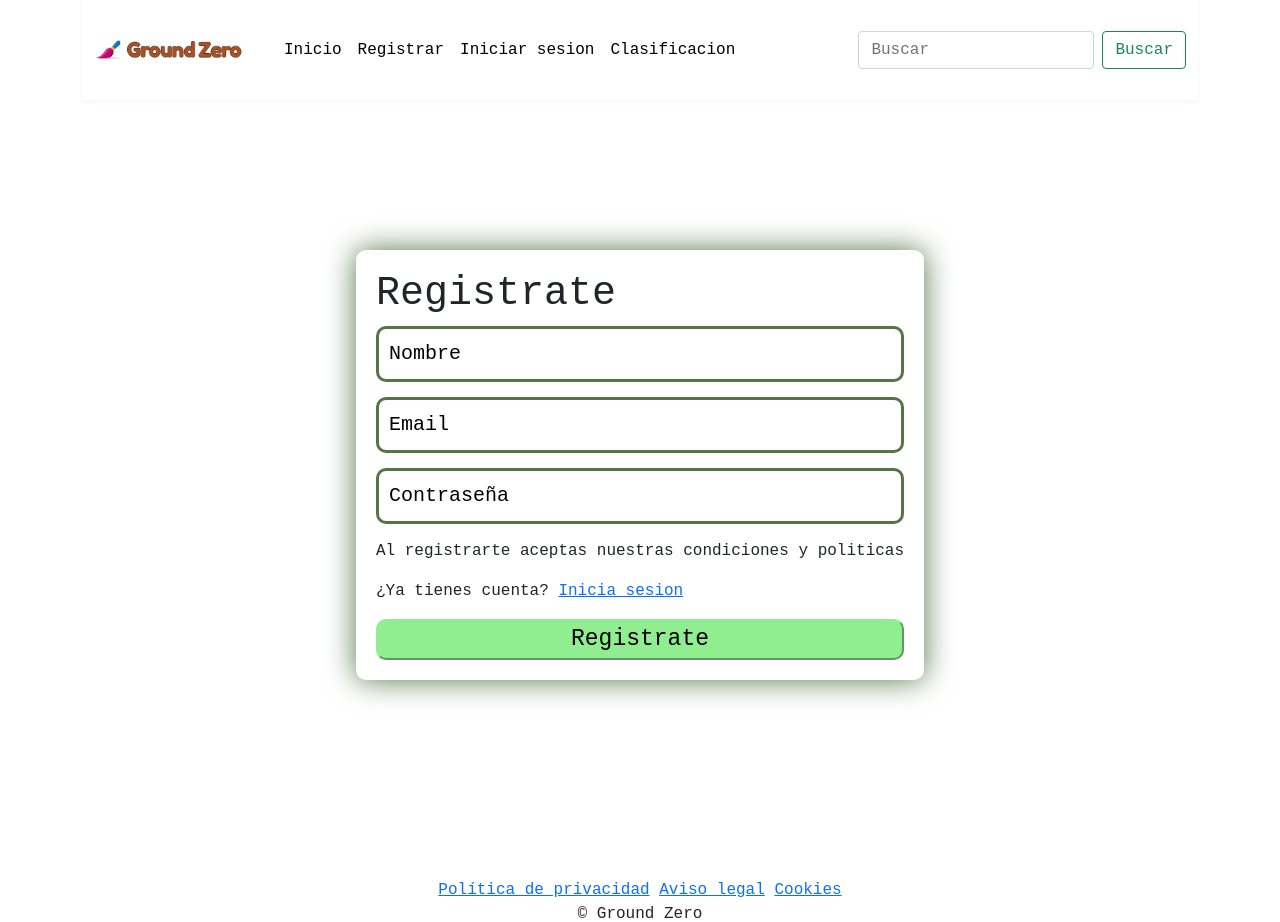
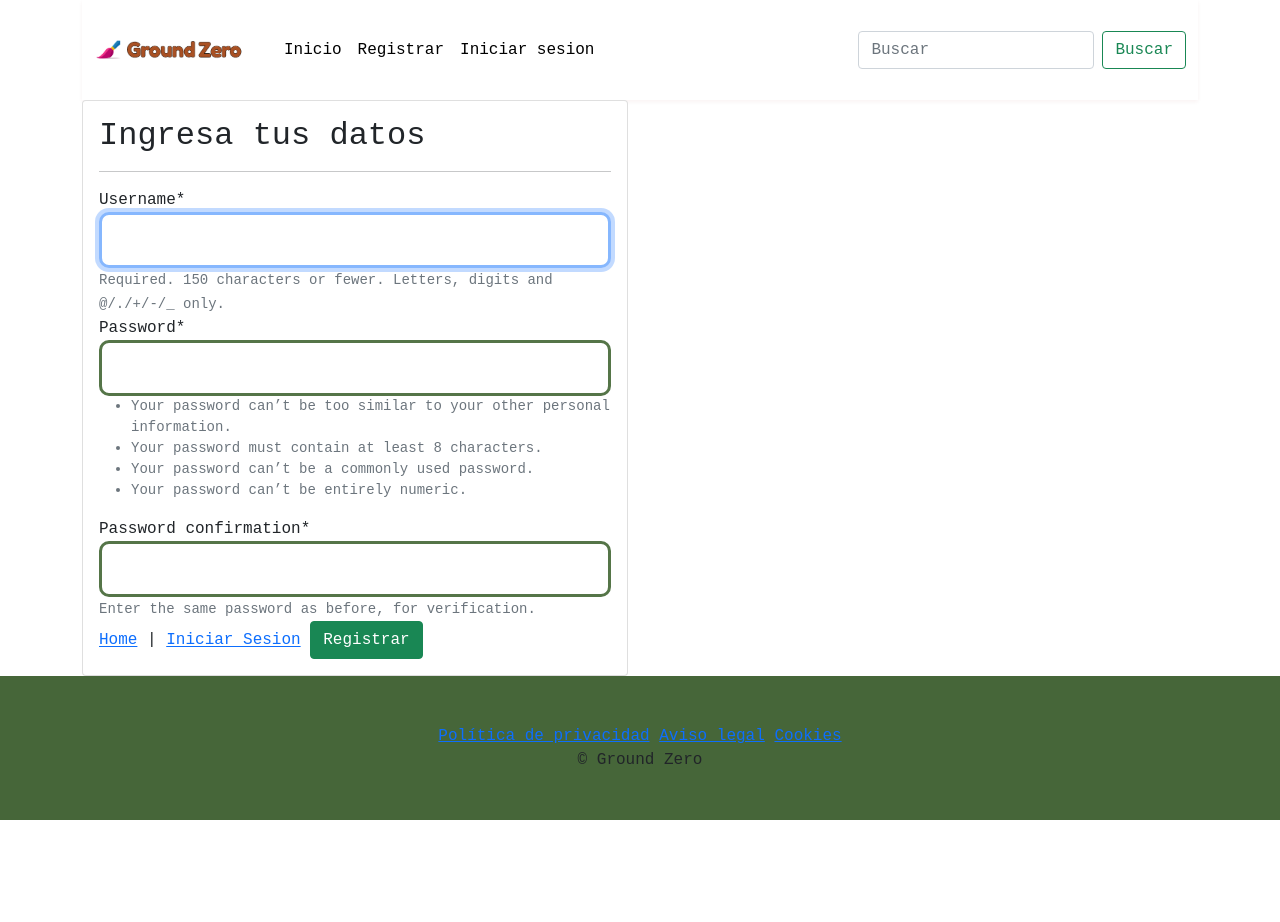
Before and after one commit to BenjaPino/groundzero, a Django app: page /registrar in a window 1280 px wide. Shown: the top 922 px of the page. After the commit the page ends 820 px from the top, so only its background shows below. Run offline with Django 3.2, Linux system fonts and the light colour scheme; some libraries are stand-ins or nearby versions.

Commit message:
ultimas actualizaciones

```diff
--- a/core/forms.py
+++ b/core/forms.py
@@ -3,6 +3,7 @@ from django.db.models import fields
 from django.forms import ModelForm, widgets
 from rest_framework.utils.field_mapping import ClassLookupDict
 from .models import Artista, Usuario
+from django.contrib.auth.forms import UserCreationForm
 
 class ArtistaForm(ModelForm):
     class Meta:
@@ -16,3 +17,6 @@ class UsuarioForm(ModelForm):
         widgets = {
             'password' : forms.PasswordInput()
         }
+
+class CustomUserCreation(UserCreationForm):
+    pass
--- a/core/templates/core/base.html
+++ b/core/templates/core/base.html
@@ -10,7 +10,8 @@
   <link href="https://cdn.jsdelivr.net/npm/bootstrap@5.0.2/dist/css/bootstrap.min.css" rel="stylesheet"
   integrity="sha384-EVSTQN3/azprG1Anm3QDgpJLIm9Nao0Yz1ztcQTwFspd3yD65VohhpuuCOmLASjC" crossorigin="anonymous">
   <!-- CSS -->
-  <link href="{% static 'css/estilo.css'%}" rel="stylesheet">
+  <link rel="stylesheet" href="{% static 'css/estilo.css'%}">
+  <link rel="stylesheet" href="{% static 'css/estilocrud.css'%}">
   <!-- JQUERY 3.3.1 -->
   <script src="https://ajax.googleapis.com/ajax/libs/jquery/3.3.1/jquery.min.js"></script>
   <!-- VALIDATE DEL JQUERY -->
@@ -42,12 +43,20 @@
                   <li class="nav-item">
                     <a class="nav-link" href="{% url 'registrar'%}" >Registrar</a>
                   </li>
+                  {% if user.is_authenticated%}
+                  <li class="nav-item">
+                    <a class="nav-link" href="{% url 'logout'%}" > Cerrar sesion</a>
+                  </li>
+
+                  <li class="nav-item">
+                    <a class="nav-link" href="{% url 'inicio'%}" > Artistas</a>
+                  </li>
+                  {% else %}
                   <li class="nav-item">
                     <a class="nav-link" href="{% url 'iniciarsesion'%}" > Iniciar sesion</a>
                   </li>
-                  <li class="nav-item">
-                    <a class="nav-link" href="{% url 'inicio'%}" > Clasificacion</a>
-                  </li>
+
+                  {% endif %}
                 </ul>
                 <form class="d-flex">
                   <input class="form-control me-2" type="search" placeholder="Buscar" aria-label="Search">
--- a/core/templates/core/registrar.html
+++ b/core/templates/core/registrar.html
@@ -1,46 +1,34 @@
 {% extends "core/base.html" %}
+{% load crispy_forms_tags %}
 {% load static %}
 {% block content %}
-<div class="container">
-    <form class="formulario" method="POST">
-      <h1>Registrate</h1>
-      <div class="input-container">
-        <input type="text" placeholder="Nombre" name="Nombre">
-      </div>
-      <div class="input-container">
-        <input type="email" placeholder="Email" name="Email">
-      </div>
-      <div class="input-container">
-        <input type="password" placeholder="Contraseña" name="Contraseña">
-      </div>
-      <div class="recuperar"></div>
-    <p>Al registrarte aceptas nuestras condiciones y politicas</p>
-  <p>¿Ya tienes cuenta?
-    <a class="link" href="iniciarsesion.html">Inicia sesion</a>
-  </p>
 
-      <input type="button" data-bs-toggle="modal" data-bs-target="#modal1" value="Registrate" class="button">
-      <div class="modal fade" id="modal1">
-        <div class="modal-dialog">
-          <div class="modal-content">
-            <div class="modal-header">
-              <button type="button" class="close" data-dismis="modal" aria-label="Close">
-                &times;
-              </button>
-                <h5 class="modal-tittle">Ventana Modal</h5>
-              </div class>
+  <div class="container">
+    <div class="row">
+      <div class="col-12 col-md-6 offsert-md-3">
+        <div class="card">
+          <div class="card-body">
+            <h2>Ingresa tus datos</h2>
+            <hr>
+            <form action="" method="POST">
+              {% csrf_token %}
+              {{ form | crispy }}
+              <a href="{% url 'home'%}"> Home</a> |
+              <a href="{% url 'iniciarsesion'%}"> Iniciar Sesion</a>
+              <input type="submit" value="Registrar" class="btn btn-success float-right">
 
-              <div class="modal-body">
-                Se ha registrado con exito
-              </div>
-              <div class="modal-footer">
-                <button type="button" class="btn btn-primary">Aceptar</button>
-              </div>
-            </div>
+            </form>
+
+
           </div>
         </div>
+
+
       </div>
+    </div>
 
-  </form>
+
+
   </div>
-  {% endblock %}
+
+{% endblock %}
--- a/core/views.py
+++ b/core/views.py
@@ -1,6 +1,8 @@
-from .forms import ArtistaForm, UsuarioForm
+from django.core.checks import messages
+from .forms import ArtistaForm, CustomUserCreation, UsuarioForm, UserCreationForm
 from django.shortcuts import redirect, render
 from .models import Artista
+from django.contrib.auth import authenticate, login
 
 
 # Create your views here.
@@ -52,18 +54,25 @@ def artista3(request):
 
 def iniciarsesion(request):
     datos={'form': UsuarioForm()}
-    if request.method=="GET":
-        formulario=UsuarioForm(request.GET, files=request.FILES)
-        if formulario.is_valid():
-            formulario.save()
-            datos['mensaje']="Sesion iniciada"
-    return render(request,'core/iniciarsesion.html', datos)
-
-def registrar(request):
-    datos={'form': UsuarioForm()}
     if request.method=="POST":
         formulario=UsuarioForm(request.POST, files=request.FILES)
         if formulario.is_valid():
             formulario.save()
-            datos['mensaje']="Usuario creado correctamente"
-    return render(request,'core/registrar.html', )
+            datos['mensaje']="Artista guardado correctamente"
+            return redirect(to="home")
+    return render(request,'core/formularioArtista.html', datos)
+
+def registrar(request):
+    data={
+        'form':CustomUserCreation()
+    }
+    if request.method=='POST':
+        formulario = CustomUserCreation(data=request.POST)
+        if formulario.is_valid():
+            formulario.save()
+            user = authenticate(username=formulario.cleaned_data["username"], password=formulario.cleaned_data["password1"])
+            login(request,user)
+            messages.Info(request,"Registrado correctamente")
+            return redirect(to="home")
+        data["form"] = formulario
+    return render(request, 'core/registrar.html',data)
--- a/groundzero/settings.py
+++ b/groundzero/settings.py
@@ -28,7 +28,8 @@ DEBUG = True
 
 ALLOWED_HOSTS = []
 
-
+LOGIN_REDIRECT_URL = 'home'
+LOGOUT_REDIRECT_URL = 'home'
 # Application definition
 
 INSTALLED_APPS = [
--- a/groundzero/urls.py
+++ b/groundzero/urls.py
@@ -21,4 +21,5 @@ urlpatterns = [
     path('admin/', admin.site.urls),
     path('',include('core.urls')),
     path('api/',include('login_rest.urls')),
+    path('accounts/',include('django.contrib.auth.urls')),
 ]
```
Also changed, not shown: core/templates/core/iniciarsesion.html (+22 -15 lines), db.sqlite3.
